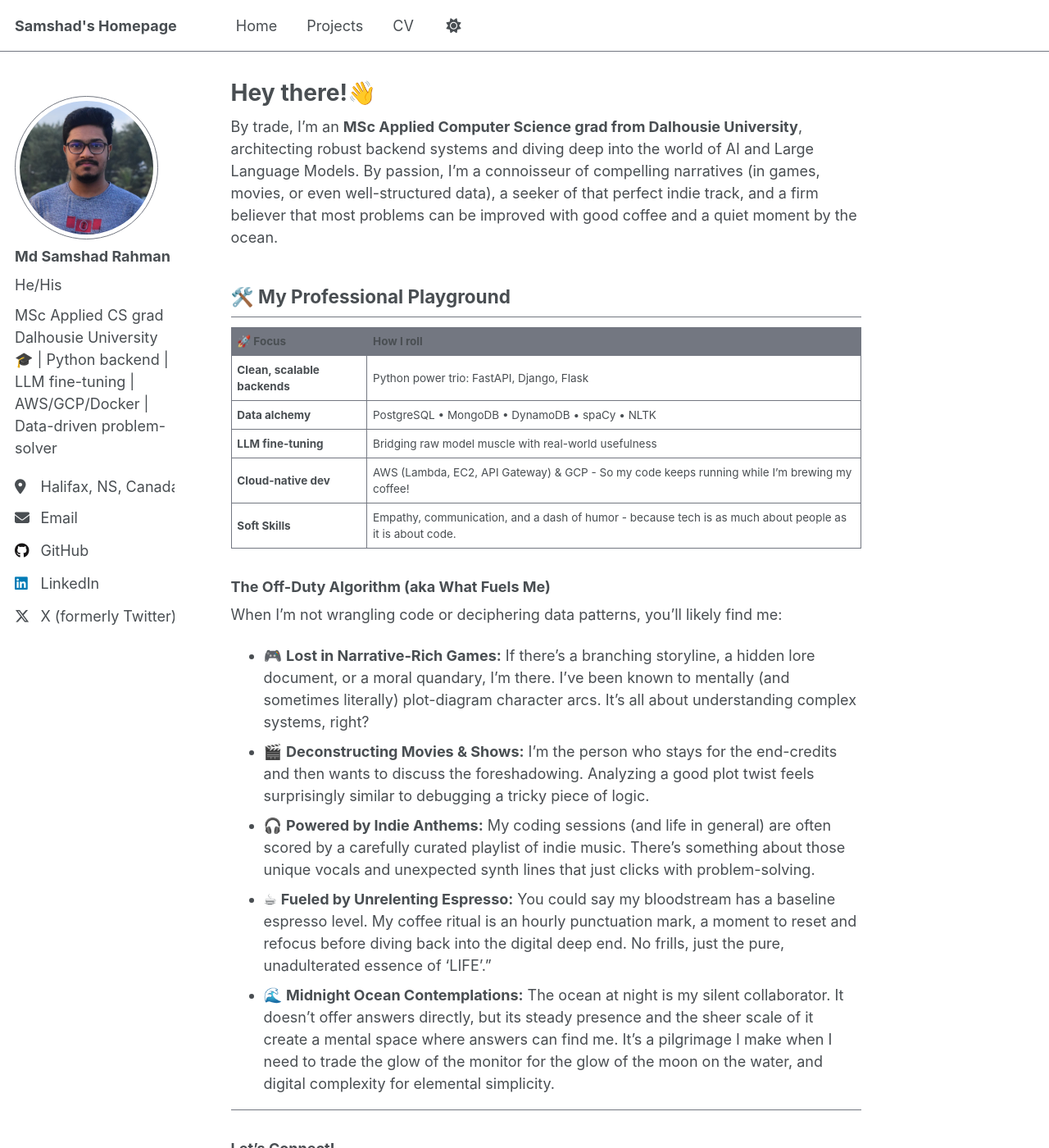
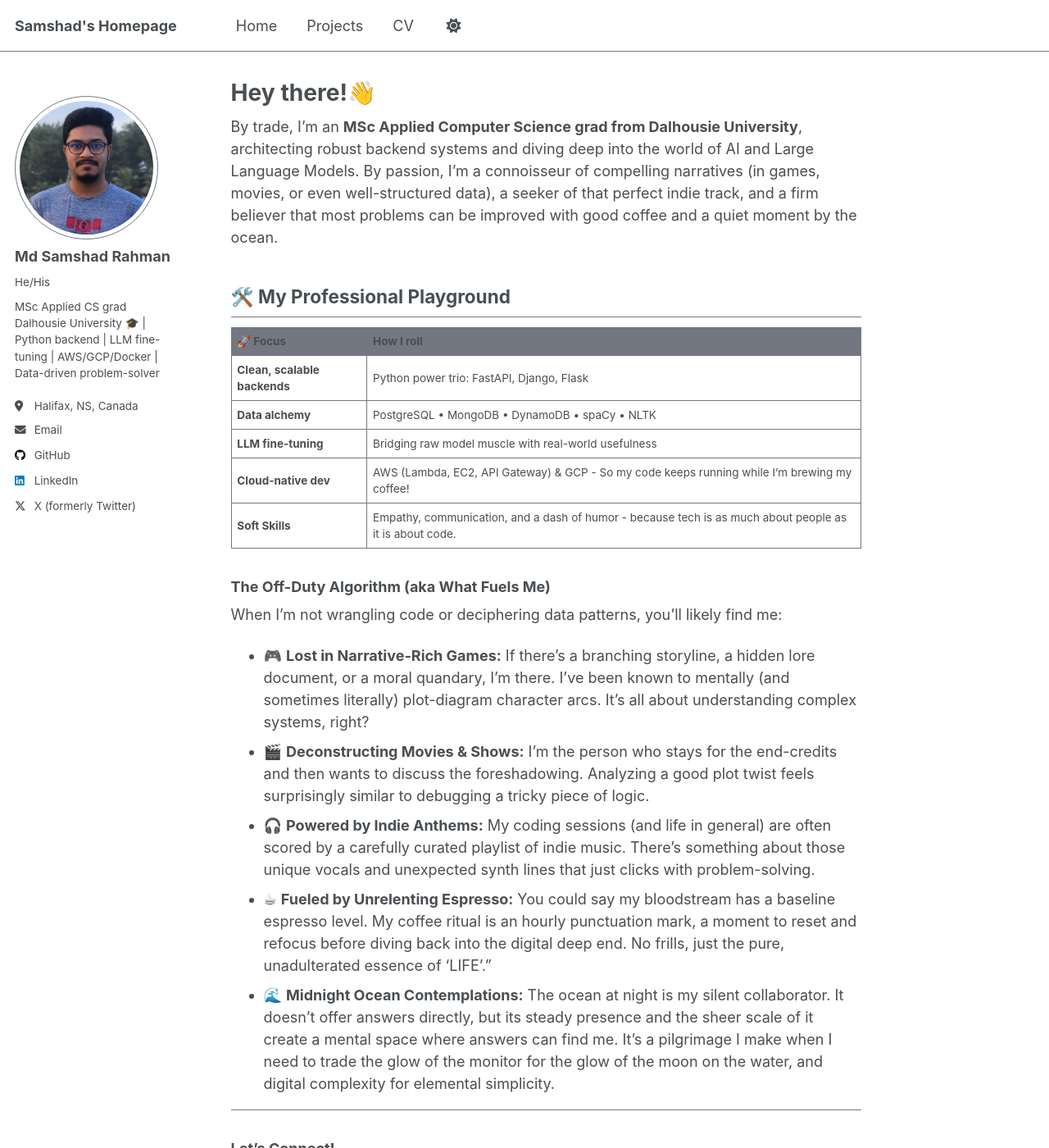
Before and after one commit to samshad/samshad, a Jekyll site: the page built from _pages/about.md, in a window 1280 px wide and 1400 px high. Shown: the whole window at 82% size. Built offline with Jekyll 4.4.1, drawn with Linux system fonts in a browser that asks for light colours.

Commit message:
Adjust font sizes in sidebar for improved readability

```diff
--- a/_sass/_themes.scss
+++ b/_sass/_themes.scss
@@ -7,7 +7,7 @@
    ========================================================================== */
 
 /* Used to set the size for <em> */
-$doc-font-size              : 16;
+$doc-font-size              : 18;
 
 /* Paragraph indention */
 $paragraph-indent           : false; // true, false (default)
--- a/_sass/layout/_sidebar.scss
+++ b/_sass/layout/_sidebar.scss
@@ -46,12 +46,12 @@
   }
 
   h3, h4 {
-    font-size: $type-size-4;
+    font-size: $type-size-5;
   }
 
   p, li {
     font-family: $sans-serif;
-    font-size: $type-size-5;
+    font-size: $type-size-6;
     line-height: 1.5;
   }
 
```
